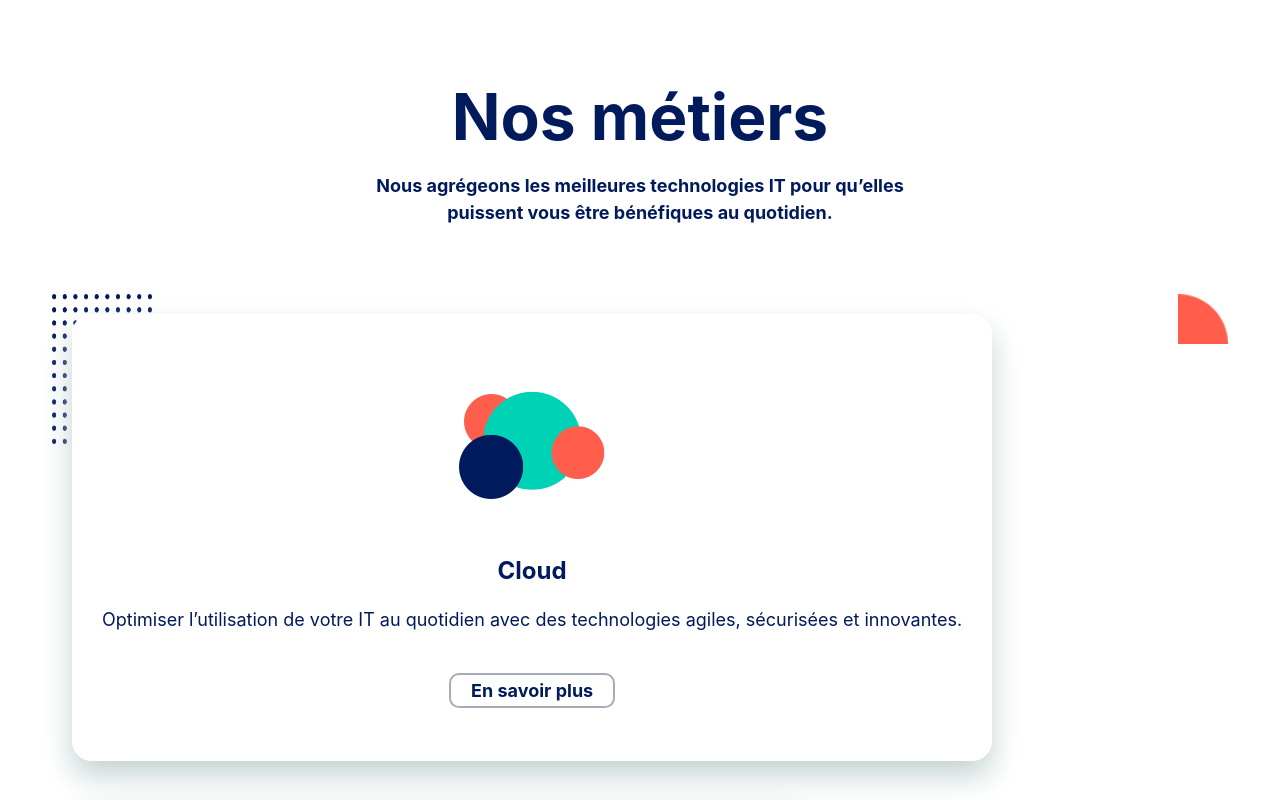
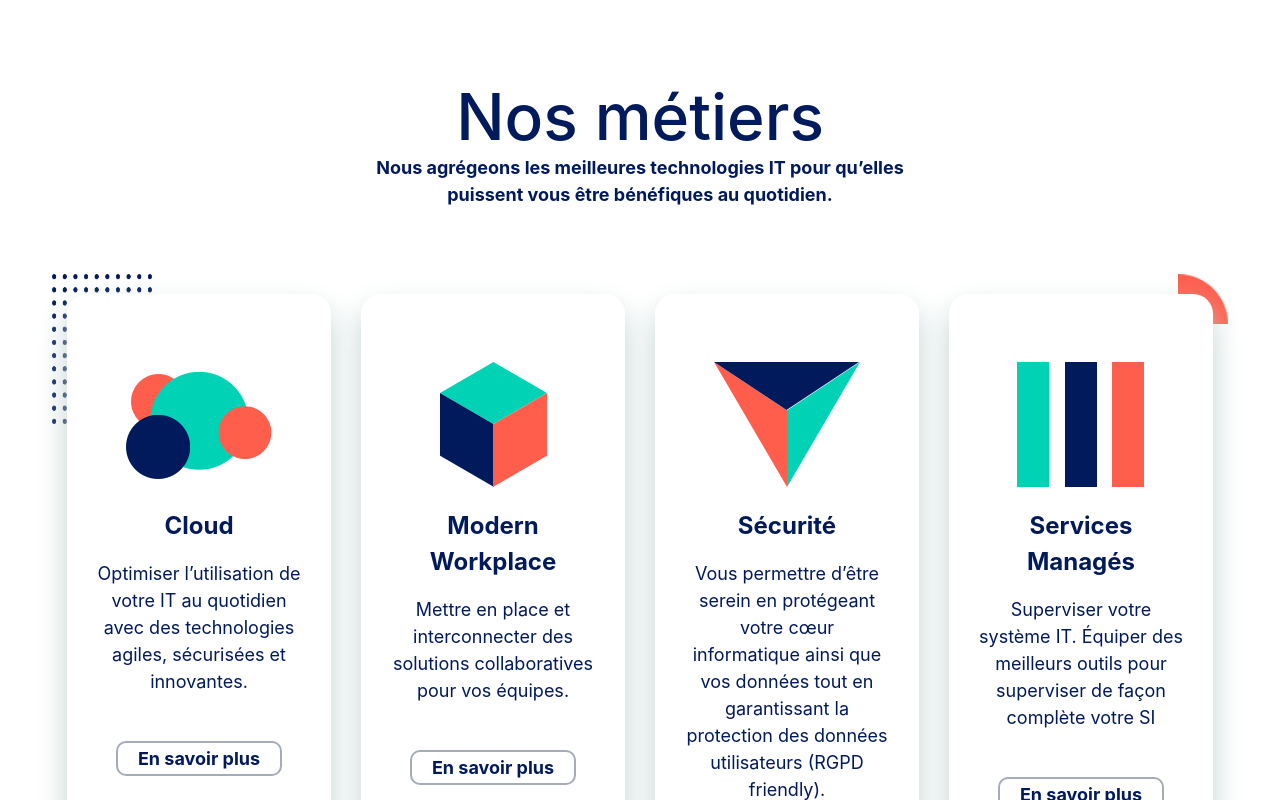
Before and after one commit to jupiter0913/test-serhii, a Next.js app: page / in a window 1280 px wide. Shown: the top 800 px of the page. Built offline with nearby package versions, Linux system fonts and the light colour scheme.

Commit message:
Fix layout issue.

```diff
--- a/pages/_app.js
+++ b/pages/_app.js
@@ -1,4 +1,5 @@
 import '../styles/globals.css'
+import 'bootstrap/dist/css/bootstrap.min.css'
 
 function MyApp({ Component, pageProps }) {
   return <Component {...pageProps} />
--- a/pages/index.js
+++ b/pages/index.js
@@ -26,8 +26,8 @@ export default function Home() {
           <img src='/Assets/Formes/angle-arrondi/saumon/4.png' className={styles.backgroundImage02} />
           <img src='/Assets/Formes/illustration/vert-mini.png' className={styles.backgroundImage03} />
           <Container fluid className={styles.cardArea}>
-            <Row className={styles.cardArea}>
-              <Col xs={3}>
+            <Row>
+              <Col>
                 <div className={styles.card}>
                   <div className={styles.cardContent}>
                     <img src='/Assets/images/cloud.png' alt="cloud" />
@@ -39,7 +39,7 @@ export default function Home() {
                   </div>
                 </div>
               </Col>
-              <Col xs={3}>
+              <Col>
                 <div className={styles.card}>
                   <div className={styles.cardContent}>
                     <img src='/Assets/images/modern-workplace.png' alt="cloud" />
@@ -51,7 +51,7 @@ export default function Home() {
                   </div>
                 </div>
               </Col>
-              <Col xs={3}>
+              <Col>
                 <div className={styles.card}>
                   <div className={styles.cardContent}>
                     <img src='/Assets/images/sécurité.png' alt="cloud" />
@@ -63,7 +63,7 @@ export default function Home() {
                   </div>
                 </div>
               </Col>
-              <Col xs={3}>
+              <Col>
                 <div className={styles.card}>
                   <div className={styles.cardContent}>
                     <img src='/Assets/images/service-managé.png' alt="cloud" />
--- a/styles/Home.module.scss
+++ b/styles/Home.module.scss
@@ -126,7 +126,7 @@
 }
 .card {
   position: relative;
-  margin: 20px;
+  margin-top: 20px;
   padding: 10px;
   border-radius: 20px;
   background-color: white;
```
